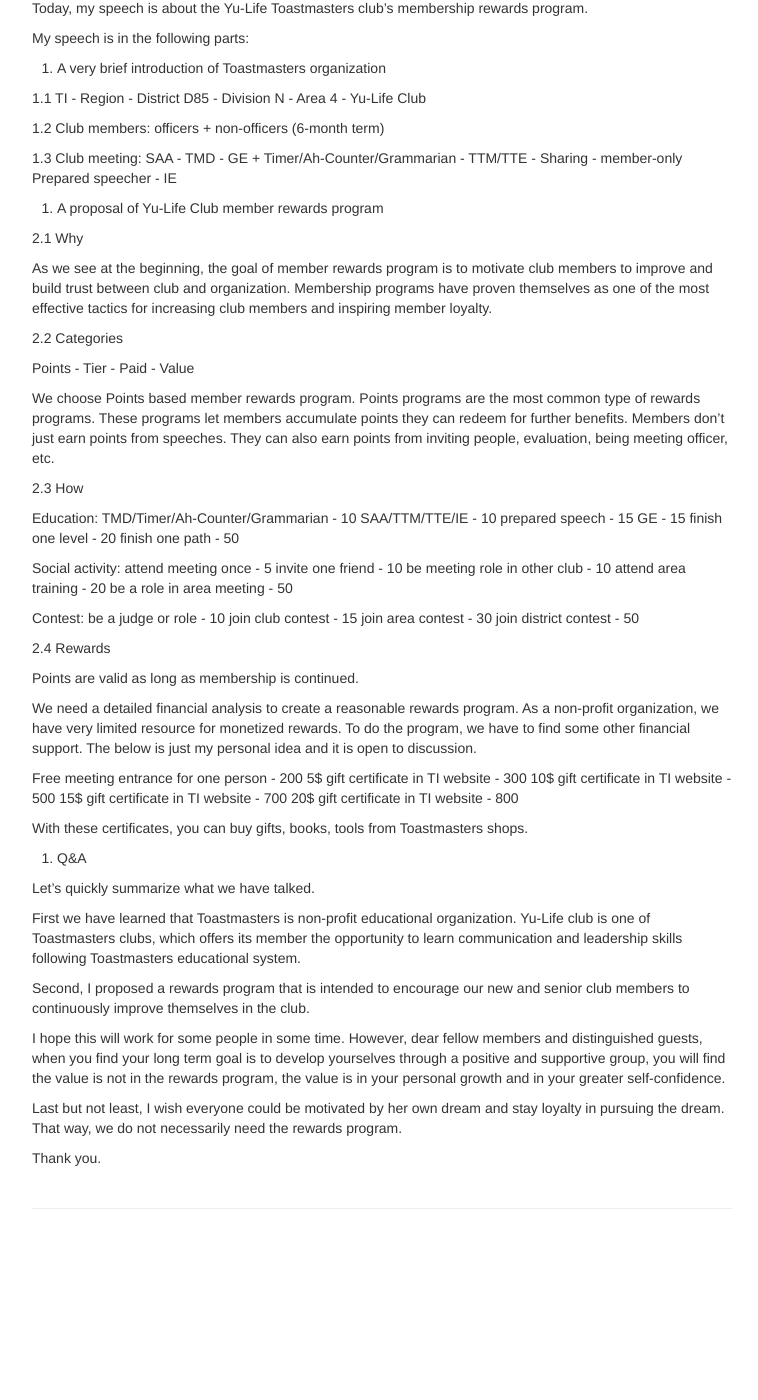
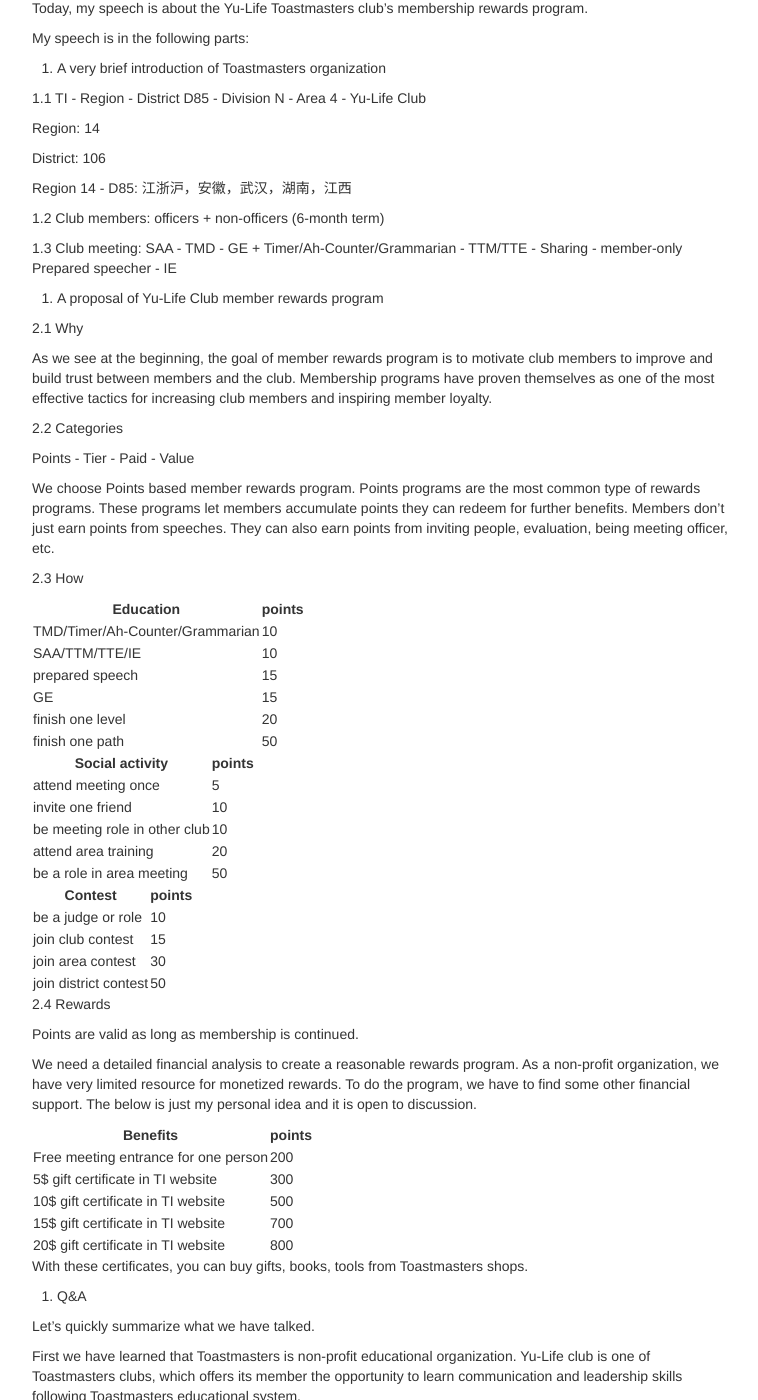
Before and after one commit to wxie2017/wxie2017.github.io, a Jekyll site: the page built from pages/speech/member_reward_program.md, in a window 1280 px wide and 1400 px high, scrolled down 494 px. Shown: the whole window, without its empty margins (258-1016 px from the left). Built offline with Jekyll 4.4.1, drawn with Linux system fonts in a browser that asks for light colours; before the commit the page ends 1734 px from its top, so only the background shows below that.

Commit message:
update article for proposal

```diff
--- a/pages/speech/member_reward_program.md
+++ b/pages/speech/member_reward_program.md
@@ -38,6 +38,12 @@
 
 1.1 TI - Region - District D85 - Division N - Area 4 - Yu-Life Club
 
+Region: 14
+
+District: 106
+
+Region 14 - D85: 江浙沪，安徽，武汉，湖南，江西
+
 1.2 Club members: officers + non-officers (6-month term)
 
 1.3 Club meeting: SAA - TMD - GE + Timer/Ah-Counter/Grammarian
@@ -49,7 +55,7 @@
 
 As we see at the beginning, the goal of member rewards program
 is to motivate club members to improve and build trust between
-club and organization. Membership programs have proven
+members and the club. Membership programs have proven
 themselves as one of the most effective tactics for increasing
 club members and inspiring member loyalty.
 
@@ -65,26 +71,29 @@
 
 2.3 How
 
-Education:
-TMD/Timer/Ah-Counter/Grammarian - 10
-SAA/TTM/TTE/IE                  - 10
-prepared speech                 - 15
-GE                              - 15
-finish one level                - 20
-finish one path                 - 50
+Education|points
+---------|------
+TMD/Timer/Ah-Counter/Grammarian |10
+SAA/TTM/TTE/IE                  | 10
+prepared speech                 | 15
+GE                              | 15
+finish one level                | 20
+finish one path                 | 50
 
-Social activity:
-attend meeting once             - 5
-invite one friend               - 10
-be meeting role in other club   - 10
-attend area training            - 20
-be a role in area meeting       - 50
+Social activity|points
+---------------|------
+attend meeting once             | 5
+invite one friend               | 10
+be meeting role in other club   | 10
+attend area training            | 20
+be a role in area meeting       | 50
 
-Contest:
-be a judge or role             - 10
-join club contest               - 15
-join area contest               - 30
-join district contest           - 50
+Contest|points
+-------|------
+be a judge or role             | 10
+join club contest              | 15
+join area contest              | 30
+join district contest          | 50
 
 2.4 Rewards
 
@@ -96,11 +105,13 @@
 have to find some other financial support. The below is just
 my personal idea and it is open to discussion.
 
-Free meeting entrance for one person - 200
-5$ gift certificate in TI website    - 300
-10$ gift certificate in TI website   - 500
-15$ gift certificate in TI website   - 700
-20$ gift certificate in TI website   - 800
+Benefits|points
+--------|------
+Free meeting entrance for one person | 200
+5$ gift certificate in TI website    | 300
+10$ gift certificate in TI website   | 500
+15$ gift certificate in TI website   | 700
+20$ gift certificate in TI website   | 800
 
 With these certificates, you can buy gifts, books, tools
 from Toastmasters shops.
```
